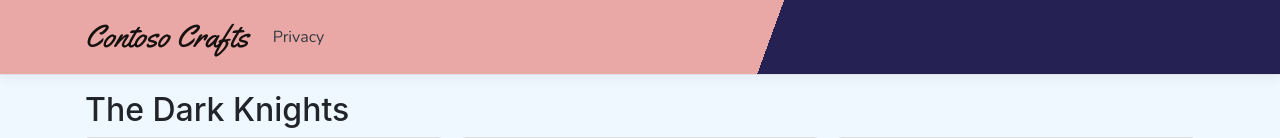
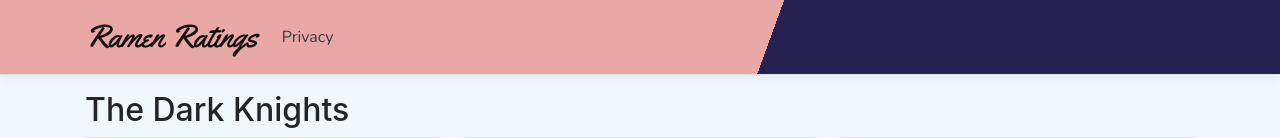
Before and after one commit to Tejalpatel2099/TheDarkKnights, an ASP.NET Core app: page / in a window 1280 px wide. Shown: the top 138 px of the page. Run offline with ASP.NET Core 8, Linux system fonts and the light colour scheme.

Commit message:
updated page header to Ramen ratings

```diff
--- a/src/Pages/Shared/_Layout.cshtml
+++ b/src/Pages/Shared/_Layout.cshtml
@@ -13,7 +13,7 @@
     <header>
         <nav class="navbar navbar-expand-sm navbar-toggleable-sm navbar-light bg-navbar border-bottom box-shadow mb-3">
             <div class="container">
-                <a class="navbar-brand" asp-area="" asp-page="/Index">Contoso Crafts</a>
+                <a class="navbar-brand" asp-area="" asp-page="/Index">Ramen Ratings</a>
                 <button class="navbar-toggler" type="button" data-toggle="collapse" data-target=".navbar-collapse" aria-controls="navbarSupportedContent"
                         aria-expanded="false" aria-label="Toggle navigation">
                     <span class="navbar-toggler-icon"></span>
```
